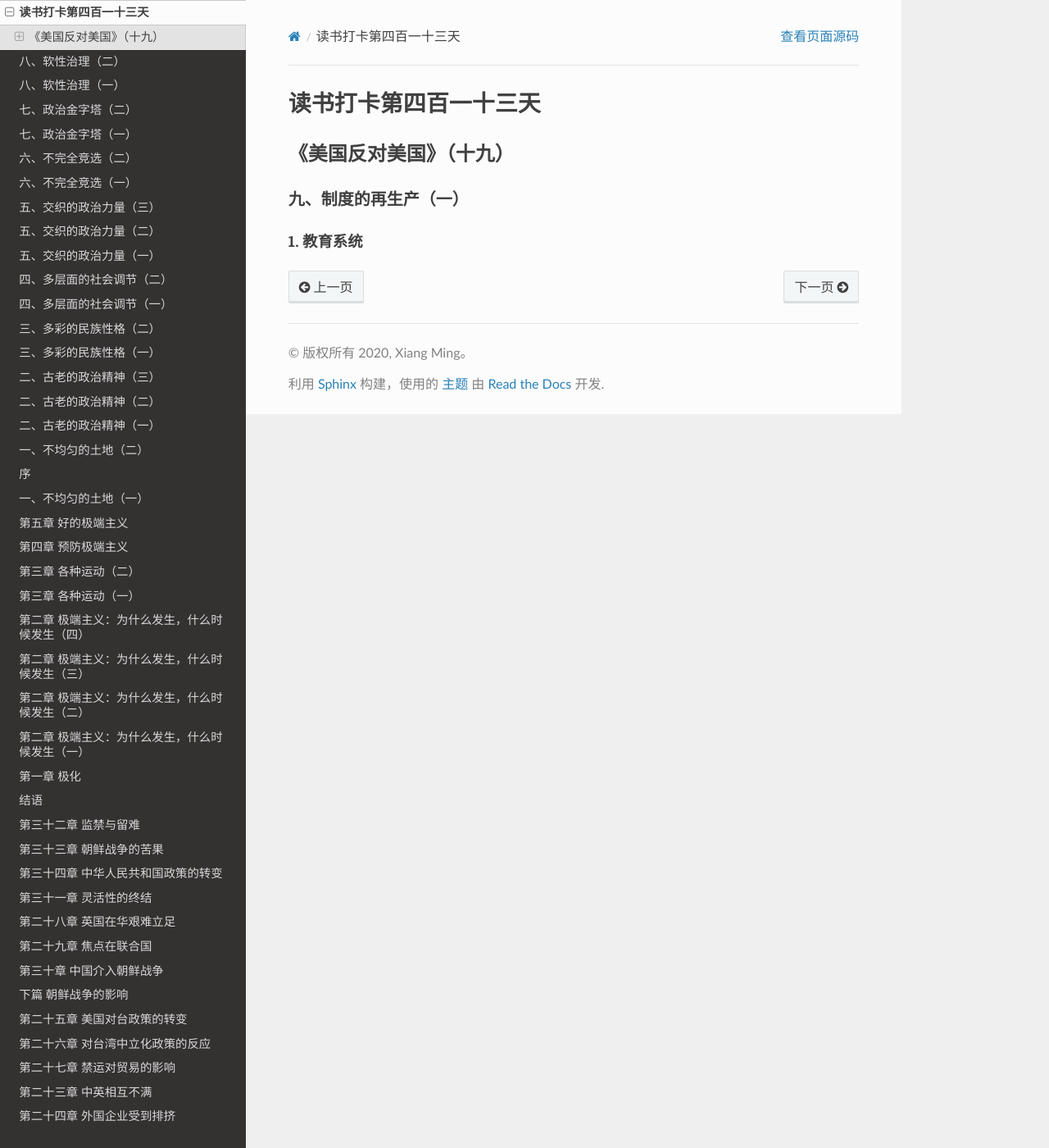
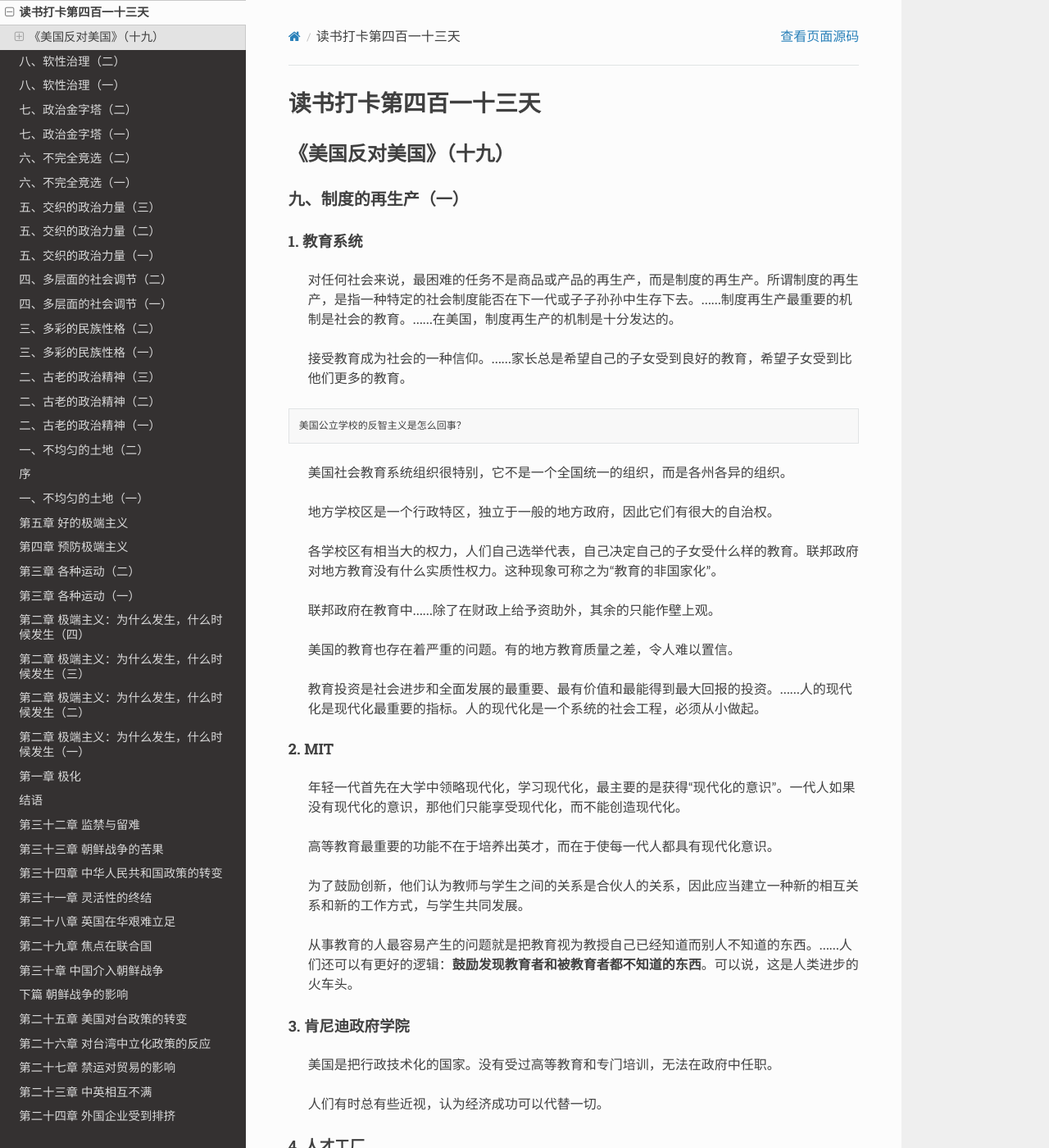
Before and after one commit to xiangming1975/reading, a Sphinx documentation site: the page built from source/2021-09-11.md, in a window 1280 px wide and 1400 px high. Shown: the whole window at 82% size. Built offline with Sphinx 7.4.7 and the Read the Docs theme 2.0.0, drawn with Linux system fonts in a browser that asks for light colours; some of the changed text lies outside the part shown.

Commit message:
美国反对美国

````diff
--- a/source/2021-09-11.md
+++ b/source/2021-09-11.md
@@ -8,4 +8,54 @@
 
 #### 1. 教育系统
 
->
+> 对任何社会来说，最困难的任务不是商品或产品的再生产，而是制度的再生产。所谓制度的再生产，是指一种特定的社会制度能否在下一代或子子孙孙中生存下去。……制度再生产最重要的机制是社会的教育。……在美国，制度再生产的机制是十分发达的。
+
+> 接受教育成为社会的一种信仰。……家长总是希望自己的子女受到良好的教育，希望子女受到比他们更多的教育。
+```
+美国公立学校的反智主义是怎么回事？
+```
+> 美国社会教育系统组织很特别，它不是一个全国统一的组织，而是各州各异的组织。
+
+> 地方学校区是一个行政特区，独立于一般的地方政府，因此它们有很大的自治权。
+
+> 各学校区有相当大的权力，人们自己选举代表，自己决定自己的子女受什么样的教育。联邦政府对地方教育没有什么实质性权力。这种现象可称之为“教育的非国家化”。
+
+> 联邦政府在教育中……除了在财政上给予资助外，其余的只能作壁上观。
+
+> 美国的教育也存在着严重的问题。有的地方教育质量之差，令人难以置信。
+
+> 教育投资是社会进步和全面发展的最重要、最有价值和最能得到最大回报的投资。……人的现代化是现代化最重要的指标。人的现代化是一个系统的社会工程，必须从小做起。
+
+#### 2. MIT
+
+> 年轻一代首先在大学中领略现代化，学习现代化，最主要的是获得“现代化的意识”。一代人如果没有现代化的意识，那他们只能享受现代化，而不能创造现代化。
+
+> 高等教育最重要的功能不在于培养出英才，而在于使每一代人都具有现代化意识。
+
+> 为了鼓励创新，他们认为教师与学生之间的关系是合伙人的关系，因此应当建立一种新的相互关系和新的工作方式，与学生共同发展。
+
+> 从事教育的人最容易产生的问题就是把教育视为教授自己已经知道而别人不知道的东西。……人们还可以有更好的逻辑：**鼓励发现教育者和被教育者都不知道的东西**。可以说，这是人类进步的火车头。
+
+#### 3. 肯尼迪政府学院
+
+> 美国是把行政技术化的国家。没有受过高等教育和专门培训，无法在政府中任职。
+
+> 人们有时总有些近视，认为经济成功可以代替一切。
+
+#### 4. 人才工厂
+
+> 一个社会的管理水平如何，与其政府官员的水平如何密切相关。……严格的教育培训是培养这类人才的必由之路。……专门培养政府人才的教育机构是政府系统的非正式部分。
+
+#### 5. 美国海军学院
+
+> 美国军事院校注重对学生进行政治学教育，是政治社会化很重要的部分。
+
+> 在军人中传播一个社会的基本原则，是社会政治发展的一个战略措施。对民主政治发展来说也是一样。
+
+#### 6. 教育出口
+
+> 在当今世界，起主导作用的是后两种力量。一种是经济力量。……二是教育力量。
+
+> 外国留学生之多，在世界各国名列前茅。
+
+> 在美国求学的不少学生，是得到各种机构的资助而来的。……这些机构在传播美国的生活方式，维持美国的国际地位上所起的作用，是第七舰队和航天飞机所起不到的。
````
